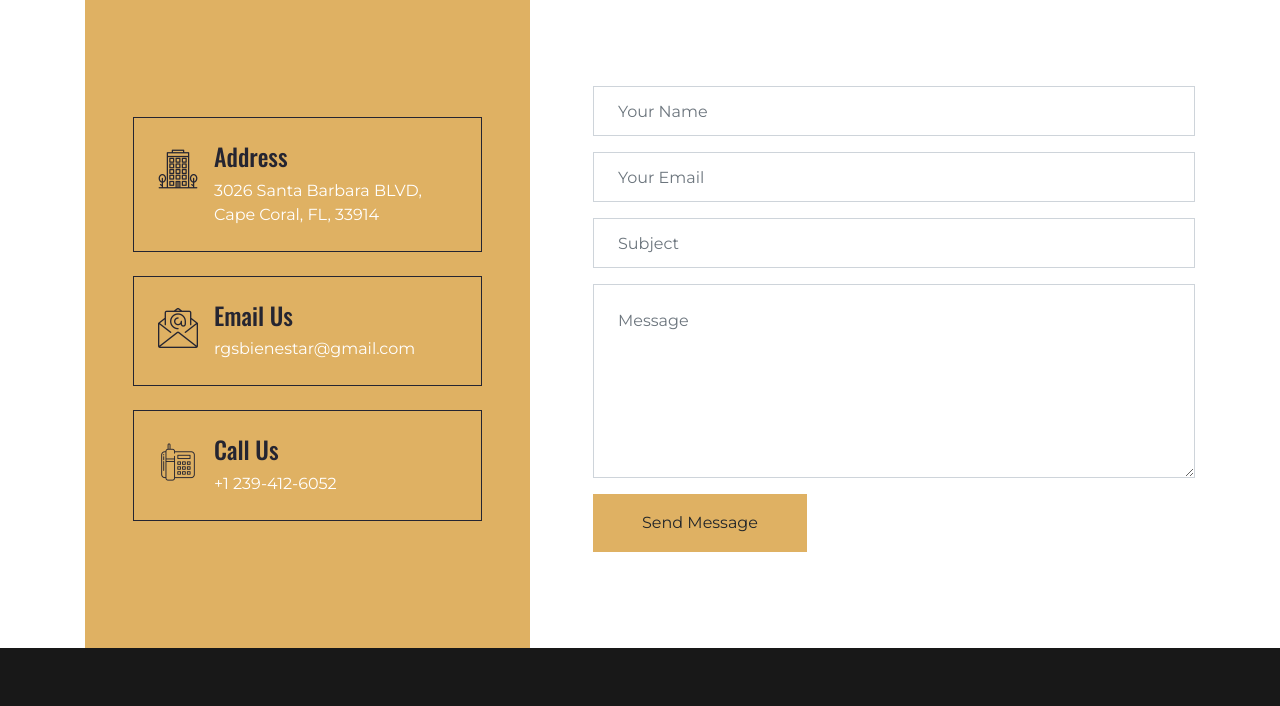
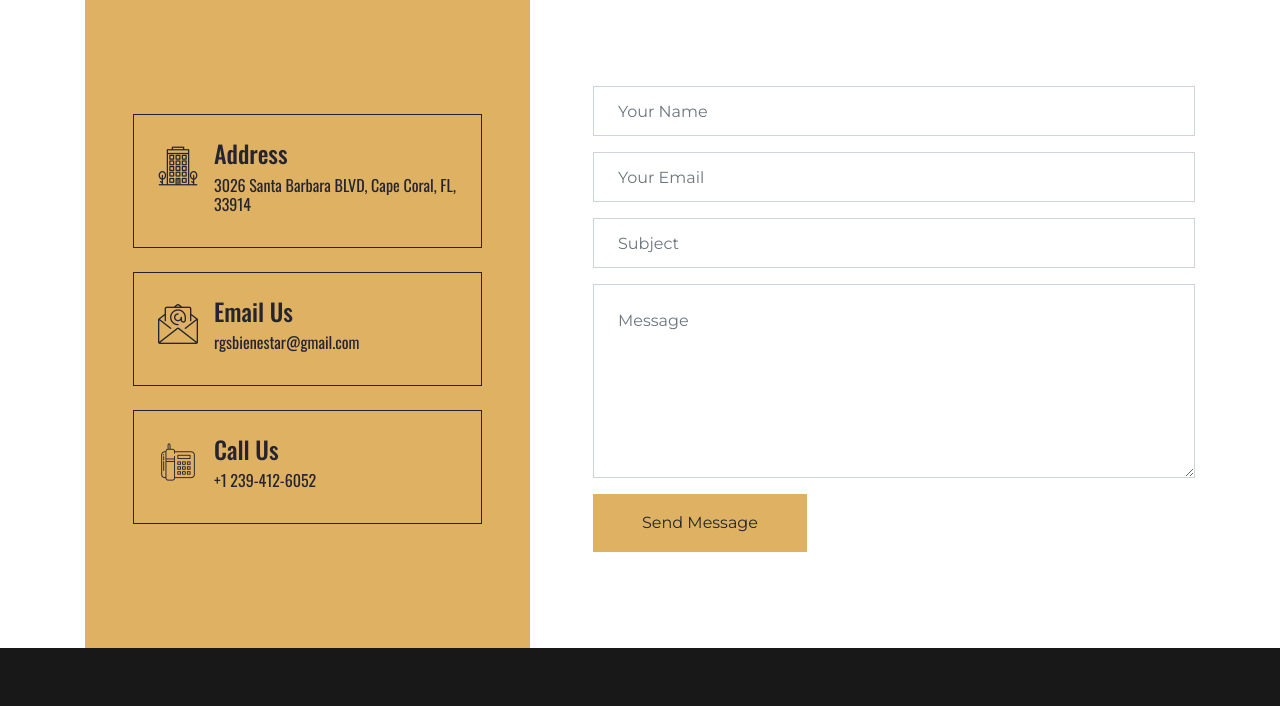
Before and after one commit to JDglzz/BieneStarMultiservice, a plain HTML site: page contact.html in a window 1280 px wide. Shown: the part 94-800 px from the top of the page. Drawn offline with nearby package versions, Linux system fonts and the light colour scheme.

Commit message:
contact.html

```diff
--- a/contact.html
+++ b/contact.html
@@ -67,21 +67,21 @@
                             <h1 class="flaticon-office font-weight-normal text-secondary m-0 mr-3"></h1>
                             <div class="d-flex flex-column">
                                 <h4>Address</h4>
-                                <p class="m-0 text-white">3026 Santa Barbara BLVD, Cape Coral, FL, 33914</p>
+                                <h6>3026 Santa Barbara BLVD, Cape Coral, FL, 33914</h6>
                             </div>
                         </div>
                         <div class="d-inline-flex border border-secondary p-4 mb-4">
                             <h1 class="flaticon-email font-weight-normal text-secondary m-0 mr-3"></h1>
                             <div class="d-flex flex-column">
                                 <h4>Email Us</h4>
-                                <p class="m-0 text-white">rgsbienestar@gmail.com</p>
+                                <h6>rgsbienestar@gmail.com</h6>
                             </div>
                         </div>
                         <div class="d-inline-flex border border-secondary p-4">
                             <h1 class="flaticon-telephone font-weight-normal text-secondary m-0 mr-3"></h1>
                             <div class="d-flex flex-column">
                                 <h4>Call Us</h4>
-                                <p class="m-0 text-white">+1 239-412-6052</p>
+                                <h6>+1 239-412-6052</h6>
                             </div>
                         </div>
                     </div>
```
